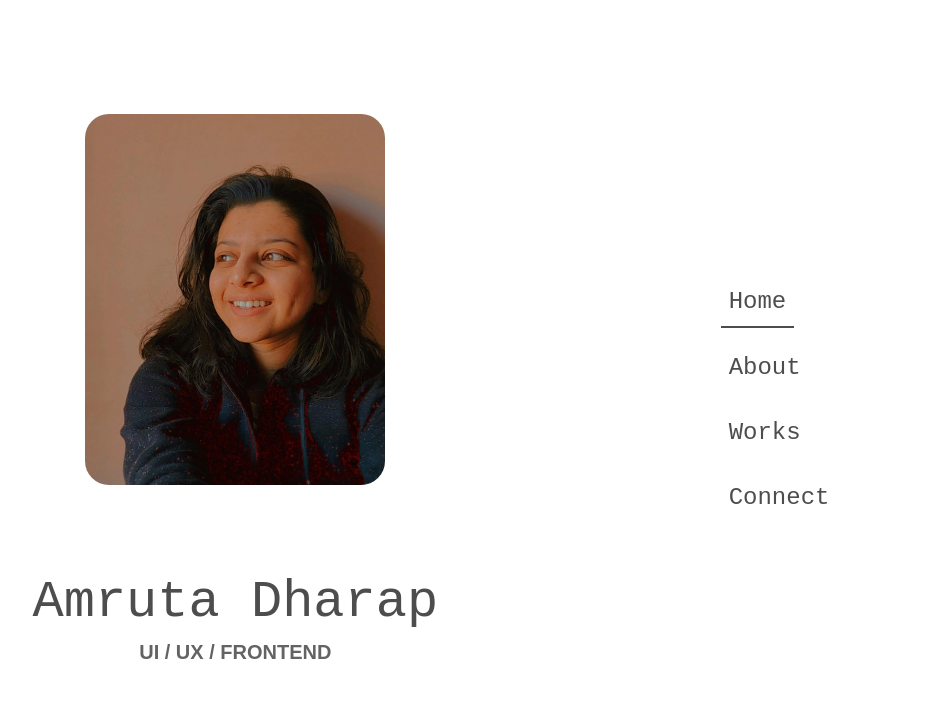
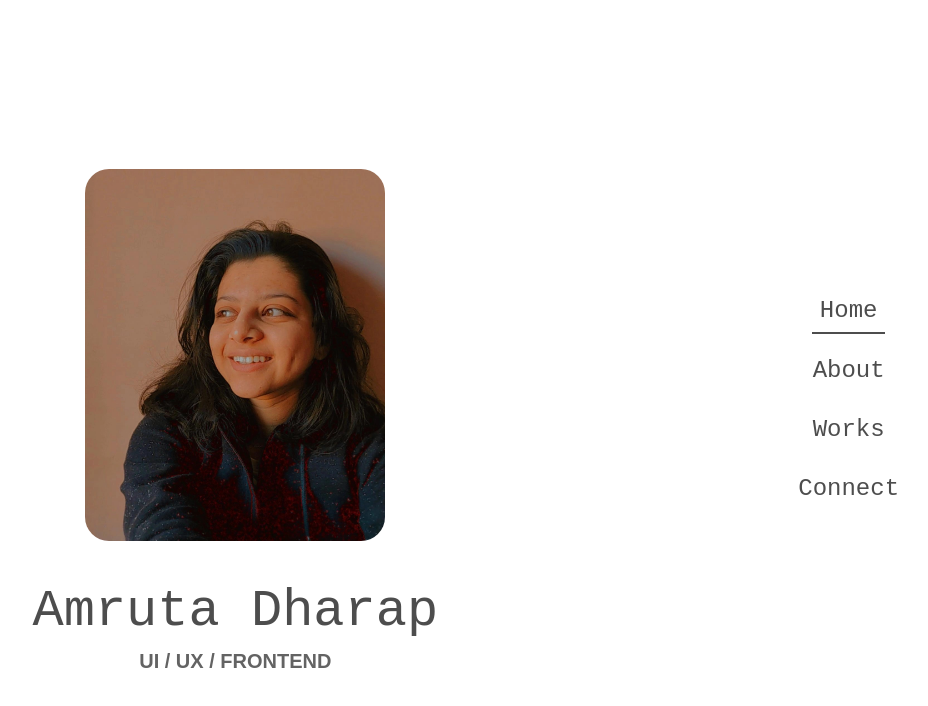
Before and after one commit to Amruta0103/mydevportfolio, a React (Create React App) app: page / in a window 1280 px wide. Shown: the top 706 px of the page, without its empty margins (226-1154 px from the left). Built offline with nearby package versions, Linux system fonts and the light colour scheme.

Commit message:
Update:
-> Design Finalized, content done
-> projects to be added

```diff
--- a/src/App.tsx
+++ b/src/App.tsx
@@ -1,52 +1,55 @@
 import { useState } from "react";
 import "./App.css";
-// import grainscreen from './assets/grainscreen.jpg';
 import me from './assets/me.webp'
 // import flyingComp from "./assets/galaxy.webp";
 import Linkedin from "./assets/Linkedin.svg";
 import Github from "./assets/Github.svg";
 import Twitter from "./assets/Twitter.svg";
 import courseCert from './assets/CourseraGoogleUXDesign.jpg';
+import WorkCards from "./components/workCards";
 
 function App() {
   const [tab, setTab] = useState('Home');
   return (
     <div className="App z-0 relative flex flex-col justify-between items-center w-full h-full max-h-screen text-greyBlack scroll-smooth">
-      {/* { tab === 'Home' && <img src={grainscreen} className="bgImage" alt="img"/>}
-      { tab === 'About' && <img src={flyingComp} className="bgImage" alt="img"/>}
-      { tab === 'Works' && <img src={grainscreen} className="bgImage" alt="img"/>}
-      { tab === 'Connect' && <img src={flyingComp} className="bgImage" alt="img"/>} */}
-      <div className="flex gap-6 justify-evenly items-center h-screen w-full">
-        <div className="w-3/5 h-4/5">
+      <div className="flex flex-col sm:flex-row gap-6 justify-evenly items-center h-screen w-full">
+        <div className="w-4/5 sm:w-3/5 h-4/5">
           { tab === 'Home' &&
-            <div className="HomeTab flex flex-col justify-around items-center w-full h-full">
+            <div className="HomeTab flex flex-col justify-around items-center w-full h-full mt-8">
+              <div className="flex flex-col gap-5 items-center">
                 <img src={me} className="w-[300px] rounded-3xl" alt="img"/>
                 <div className="flex flex-col gap-3 justify-center items-center text-center max-h-[300px] py-6">
-                <p className="font-fontJetMono text-[52px] leading-[54px] text-[#000000b2]">Amruta Dharap</p>
+                  <p className="font-fontJetMono text-[40px] sm:text-[52px] leading-[54px] text-[#000000b2]">Amruta Dharap</p>
                   <p className="font-fontRale text-xl leading-5 font-semibold text-[#0000009c]">UI / UX / FRONTEND</p>
+                </div>
               </div>
             </div>
           }
           { tab === 'About' &&
-            <div className="AboutTab flex flex-col gap-20 py-10 justify-around items-center w-full h-full overflow-y-auto">
-              <div className="flex flex-col gap-4 justify-center items-center w-full h-full">
+            <div className="AboutTab flex flex-col gap-12 sm:gap-20 py-10 justify-around items-center w-full h-full overflow-y-auto" style={{scrollbarWidth: 'none'}}>
+              <div id="Intro" className="flex flex-col gap-4 justify-center items-center w-full h-fit">
                 <h2 className="font-fontJose font-[550]">Hello 👋</h2>
-                <p className="font-fontJetMono text-center leading-6">I’m someone who loves solving problems through code and has a newfound passion for design. My focus is on building UIs that not only look good but also deliver smooth, intuitive user experiences.<br/>
-                Currently, I’m diving deeper into UX design, while sharpening my skills in coding, Hindustani Classical Violin playing, and Japanese language studies (because why not add some culture to creativity?). <br/>
+                <p className="font-fontJetMono text-center leading-6">I’m someone who loves solving problems through code and has a newfound passion for design. My focus is on building UIs that not only look good but also deliver smooth, intuitive user experiences.<br/><br/>
+                Currently, I’m diving deeper into UX design, while sharpening my skills in coding, Hindustani Classical Violin playing, and Japanese language studies (because why not add some culture to creativity?). <br/><br/>
                 This space is my journey, where I’ll document my growth and share my projects.
                 Whether it’s code, design, or a mix of both, I’m excited to learn and create cool stuff.</p>
               </div>
-              <div className="flex flex-col gap-4 justify-center items-start w-full h-fit">
+              <div id="Wins" className="flex flex-col gap-4 justify-center items-start w-full h-fit">
                 <h3 className="font-fontJose font-[500]">Achievements</h3>
-                <div className="w-full h-fit">
-                  <img src={courseCert} alt="img"/>
+                <div className="w-fit sm:w-full h-fit">
+                  <img src={courseCert} className="w-fit max-w-full lg:max-w-[900px]" alt="img"/>
                 </div>
               </div>
             </div>
           }
           { tab === 'Works' &&
-            <div className="WorksTab flex flex-col justify-around items-center w-full h-full">
-              works
+            <div className="WorksTab flex flex-col gap-10 py-10 justify-around items-center w-full h-full overflow-y-auto" style={{scrollbarWidth: 'none'}}>
+              <h2 className="font-fontJose font-[550] py-2">Projects & Case Studies</h2>
+              <div className="flex flex-col gap-8 w-full">
+                <WorkCards/>
+                <WorkCards/>
+                <WorkCards/>
+              </div>
             </div>
           }
           { tab === 'Connect' &&
@@ -57,19 +60,25 @@ function App() {
                   <p className="font-fontJetMono text-lg leading-[22px] text-center">Let’s connect, share ideas, and build something incredible together! 🌟</p>
                 </div>
                 <div className="flex gap-4 justify-center items-center w-fit p-2">
+                  <a href={'https://www.linkedin.com/in/amruta-d-4366341b8/'} className="cursor-pointer">
                     <img src={Linkedin} className="w-6 h-6 md:w-9 md:h-9 xl:w-12 xl:h-12" alt='img'/>
+                  </a>
+                  <a href={'https://github.com/Amruta0103'} className="cursor-pointer">
                     <img src={Github} className="w-6 h-6 md:w-9 md:h-9 xl:w-12 xl:h-12" alt='img'/>
+                  </a>
+                  <a href={'https://x.com/AmrutaDharap'} className="cursor-pointer">
                     <img src={Twitter} className="w-6 h-6 md:w-9 md:h-9 xl:w-12 xl:h-12" alt='img'/>
+                  </a>
                 </div>
               </div>
             </div>
           }
         </div>
-        <ul className="flex flex-col gap-4 text-2xl font-fontJetMono w-1/5">
-          <button onClick={()=> setTab('Home')} className={`${tab === 'Home' ? 'border-b-2 border-greyBlack': 'border-b border-transparent'} cursor-pointer w-fit list-none p-2`}>Home</button>
-          <button onClick={()=> setTab('About')} className={`${tab === 'About' ? 'border-b-2 border-greyBlack': 'border-b border-transparent'} cursor-pointer w-fit list-none p-2`}>About</button>
-          <button onClick={()=> setTab('Works')} className={`${tab === 'Works' ? 'border-b-2 border-greyBlack': 'border-b border-transparent'} cursor-pointer w-fit list-none p-2`}>Works</button>
-          <button onClick={()=> setTab('Connect')} className={`${tab === 'Connect' ? 'border-b-2 border-greyBlack': 'border-b border-transparent'} cursor-pointer w-fit list-none p-2`}>Connect</button>
+        <ul className="flex flex-row sm:flex-col p-4 gap-2 sm:gap-4 justify-center items-center font-fontJetMono w-full sm:w-1/5">
+          <button onClick={()=> setTab('Home')} className={`${tab === 'Home' ? 'border-b-2 border-greyBlack': 'border-b border-transparent'} cursor-pointer w-fit list-none p-1 sm:p-2`}><h4>Home</h4></button>
+          <button onClick={()=> setTab('About')} className={`${tab === 'About' ? 'border-b-2 border-greyBlack': 'border-b border-transparent'} cursor-pointer w-fit list-none p-1 sm:p-2`}><h4>About</h4></button>
+          <button onClick={()=> setTab('Works')} className={`${tab === 'Works' ? 'border-b-2 border-greyBlack': 'border-b border-transparent'} cursor-pointer w-fit list-none p-1 sm:p-2`}><h4>Works</h4></button>
+          <button onClick={()=> setTab('Connect')} className={`${tab === 'Connect' ? 'border-b-2 border-greyBlack': 'border-b border-transparent'} cursor-pointer w-fit list-none p-1 sm:p-2`}><h4>Connect</h4></button>
         </ul>
       </div>
     </div>
--- a/src/components/workCards.tsx
+++ b/src/components/workCards.tsx
@@ -1,29 +1,11 @@
-// import liftSimSm from '../assets/liftSimSm.png';
+import grainscreen from '../assets/grainscreen.jpg';
+
 
 export default function WorkCards(){
   return(
-    <div className="topLeft flex flex-row gap-6 w-full">
-      {/* <div className='leftSection flex flex-row md:flex-col gap-1 w-full md:w-1/4 h-full'>
-        <div className='h-full md:h-1/2 w-full text-black rounded-2xl bg-[#ffffff] p-2'>top block</div>
-        <div className='h-full md:h-1/2 w-full text-black rounded-2xl bg-[#ffffff] p-2'>bottom block</div>
-      </div>
-      <img src={liftSimSm} className="w-full md:w-1/2 h-full rounded-2xl object-fill" alt="img"/>
-      <div className="flex flex-col gap-3 justify-center items-start h-full w-full md:w-1/4 p-2 bg-[#ffffff] rounded-2xl">
-        <h4 className="font-medium font-fontlaila text-[#1D2276]">Lift Simulation</h4>
-        <p className="text-black"> This is the description of the project</p>
-      </div> */}
-      <div className="relative flex flex-col gap-5 justify-center items-center w-full max-w-[250px] h-[250px] rounded-3xl border border-black text-center">
-        {/* <img src={liftSimSm} className="absolute -z-10 w-full h-full rounded-2xl object-fill opacity-40" alt="img"/> */}
-        <h4>Title</h4>
-        <p>description - the whole card is live link</p>
-      </div>
-      <div className="relative flex flex-col gap-5 justify-center items-center w-full max-w-[250px] h-[250px] rounded-3xl border border-black text-center">
-        {/* <img src={liftSimSm} className="absolute -z-10 w-full h-full rounded-2xl object-fill opacity-40" alt="img"/> */}
-        <h4>Title</h4>
-        <p>description - the whole card is live link</p>
-      </div>
-      <div className="relative flex flex-col gap-5 justify-center items-center w-full max-w-[250px] h-[250px] rounded-3xl border border-black text-center">
-        {/* <img src={liftSimSm} className="absolute -z-10 w-full h-full rounded-2xl object-fill opacity-40" alt="img"/> */}
+    <div className="flex flex-col xs:flex-row gap-4 justify-evenly items-center w-full h-fit xs:even:flex-row-reverse">
+      <img src={grainscreen} className="w-[300px] h-[300px] rounded-3xl" alt="img"/>
+      <div className="flex flex-col gap-2 sm:gap-4">
         <h4>Title</h4>
         <p>description - the whole card is live link</p>
       </div>
--- a/tailwind.config.js
+++ b/tailwind.config.js
@@ -40,6 +40,9 @@ module.exports = {
       colors:{
         "greyBlack" : "#000000b2"
       },
+      listStyleImage: {
+        hyphen: "url('/src/assets/hyphenSmall.svg')",
+      },
     }
   },
   plugins: [],
```
Also changed, not shown: src/assets/hyphenSmall.svg (added). Lines whose indentation alone changed are shown as unchanged.
